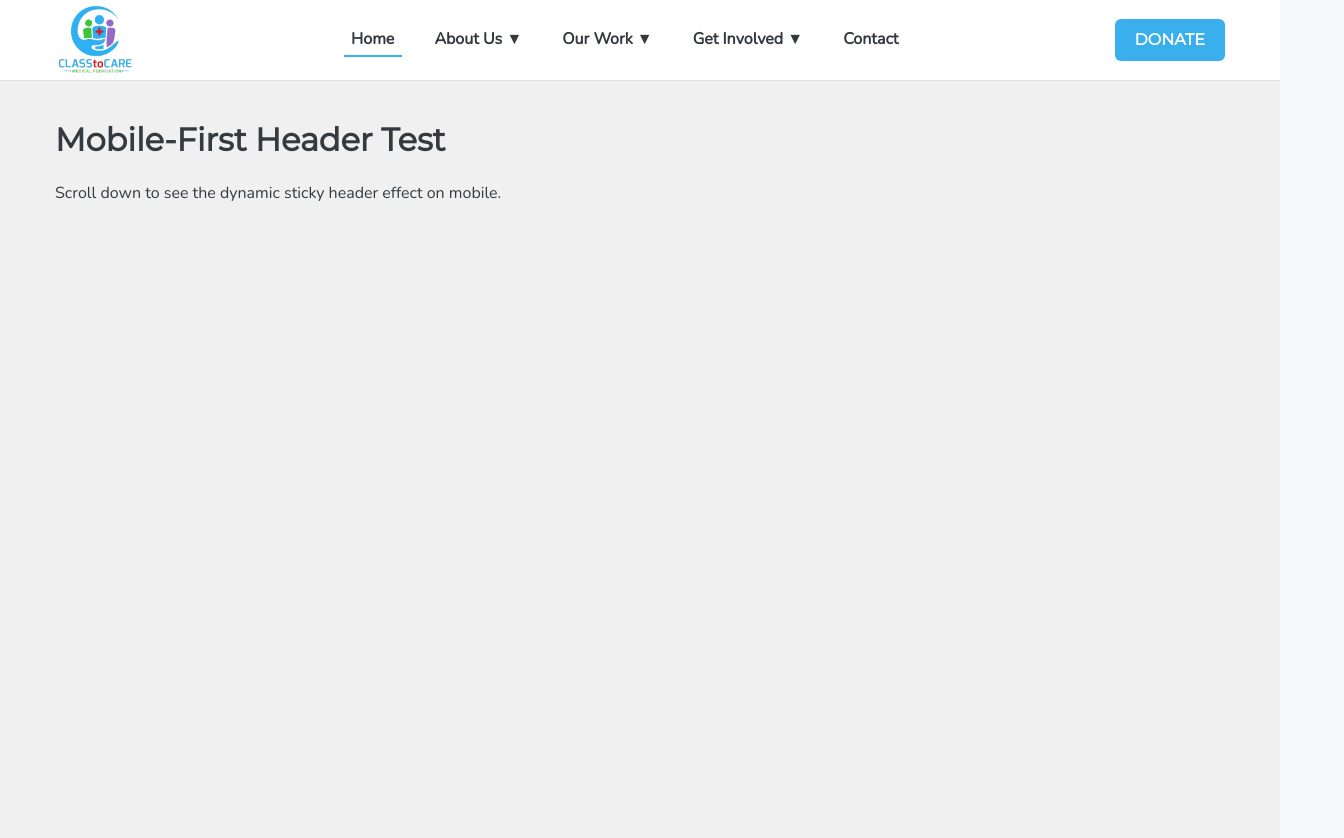
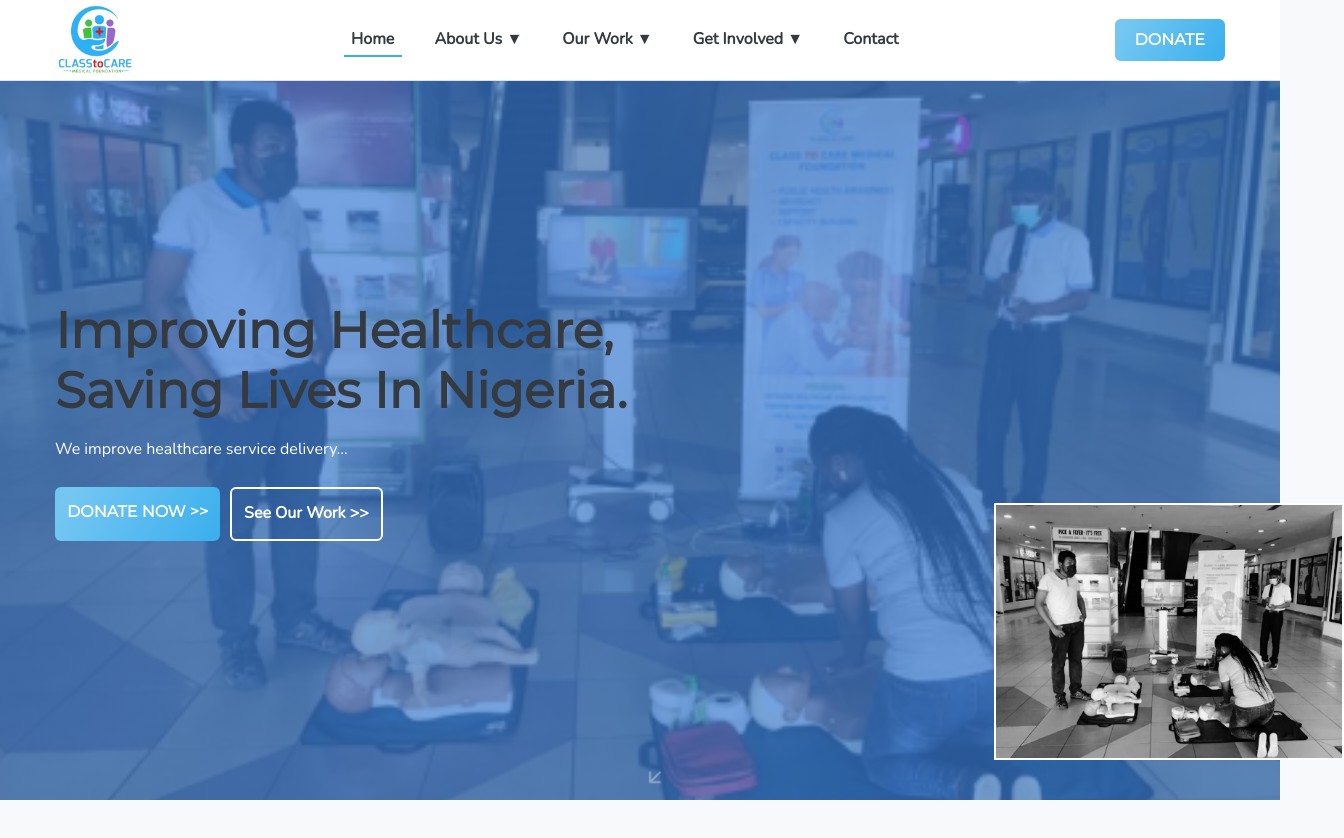
Before and after one commit to xtarflex/Class-to-care, a plain HTML site: page index.html in a window 1280 px wide. Shown: the top 838 px of the page, 1344 px wide, since content can reach past the window. After the commit the page ends 801 px from the top, so only its background shows below. Drawn offline with nearby package versions, Linux system fonts and the light colour scheme.

Commit message:
feat(homepage): implement hero section with animations
Add new hero section to homepage with:
- Animated title and subtitle with fade-and-slide effect
- Interactive buttons with glass-wipe animation
- Scroll indicator with shooting arrows animation
- Responsive design for mobile devices

```diff
--- a/css/base/_animations.css
+++ b/css/base/_animations.css
@@ -1,12 +1,40 @@
-/* Used for the glare effect on .btn-primary */
-@keyframes glare {
-  0% {
-    left: -100%;
-  }
-  5% {
-    left: 100%;
-  }
-  100% {
-    left: 100%;
-  }
+/* =================================== */
+/* 7. KEYFRAME ANIMATIONS              */
+/* =================================== */
+
+/* --- Hero Section Entrance --- */
+@keyframes fade-and-slide-up {
+    from {
+        opacity: 0;
+        transform: translateY(50px);
+    }
+    to {
+        opacity: 1;
+        transform: translateY(0);
+    }
 }
+
+/* --- Scroll Down Indicator --- */
+@keyframes shooting-arrows {
+    0% {
+        opacity: 0;
+        transform: rotate(45deg) translate(-15px, -15px);
+    }
+    50% {
+        opacity: 1;
+    }
+    100% {
+        opacity: 0;
+        transform: rotate(45deg) translate(15px, 15px);
+    }
+}
+
+/* --- Button Effects --- */
+@keyframes glass-wipe {
+    0% {
+        transform: translateX(-150%);
+    }
+    100% {
+        transform: translateX(150%);
+    }
+}
--- /dev/null
+++ b/css/pages/_home.css
@@ -0,0 +1,112 @@
+/* --- 6.1 Hero Section (Mobile-First) --- */
+.hero {
+    position: relative;
+    height: 100vh;
+    background-image: linear-gradient(to right, rgba(58, 123, 213, 0.7), rgba(58, 123, 213, 0.7)), url('../../Assets/images/hero-bg.webp');
+    background-size: cover;
+    background-position: center;
+    display: flex;
+    align-items: center;
+    justify-content: center;
+    text-align: center;
+    color: #fff;
+    padding: 0 var(--container-padding);
+}
+
+.hero__container {
+    width: 100%;
+}
+
+.hero__title {
+    font-size: 3.5rem;
+    margin-bottom: 1.5rem;
+    animation: fade-and-slide-up 0.8s 0.2s ease-out forwards;
+    opacity: 0;
+}
+
+.hero__subtitle {
+    font-size: 1.6rem;
+    margin-bottom: 2.5rem;
+    animation: fade-and-slide-up 0.8s 0.4s ease-out forwards;
+    opacity: 0;
+}
+
+.hero__buttons {
+    display: flex;
+    flex-direction: column;
+    gap: 1rem;
+    animation: fade-and-slide-up 0.8s 0.6s ease-out forwards;
+    opacity: 0;
+}
+
+.hero__buttons .btn {
+    width: 100%;
+    padding: 1.2rem;
+}
+
+.hero__buttons .btn-secondary {
+    border: 2px solid #fff;
+    background: transparent;
+    color: #fff;
+}
+
+.hero__photostrip {
+    display: none; /* Hidden on mobile */
+}
+
+.hero__scroll-indicator {
+    position: absolute;
+    bottom: 2rem;
+    left: 50%;
+    transform: translateX(-50%);
+    animation: shooting-arrows 2s infinite ease-out;
+}
+
+.hero__scroll-indicator svg {
+    stroke: #fff;
+}
+
+/* --- Desktop Styles --- */
+@media (min-width: 992px) {
+    .hero {
+        text-align: left;
+    }
+
+    .hero__container {
+        display: flex;
+        align-items: center;
+        justify-content: space-between;
+    }
+
+    .hero__content {
+        max-width: 60%;
+    }
+
+    .hero__title {
+        font-size: 5rem;
+    }
+
+    .hero__buttons {
+        flex-direction: row;
+    }
+
+    .hero__buttons .btn {
+        width: auto;
+    }
+
+    .hero__photostrip {
+        display: block;
+        position: absolute;
+        bottom: 5%;
+        right: -5%;
+        transform: rotate(-30deg);
+        animation: fade-and-slide-up 1s 0.8s ease-out forwards;
+        opacity: 0;
+    }
+
+    .hero__photostrip img {
+        width: 350px;
+        border: 2px solid white;
+        filter: grayscale(1);
+    }
+}
--- a/css/style.css
+++ b/css/style.css
@@ -19,3 +19,4 @@
 @import "components/_buttons.css";
 @import "components/_header.css";
 @import "components/_navigation.css";
+@import "pages/_home.css";
--- a/index.html
+++ b/index.html
@@ -118,12 +118,25 @@
              <a href="/donate" class="btn btn-primary mobile-donate-btn">DONATE</a>
          </nav>
      </div>
-     <!-- Main Content Section -->
-     <main style="padding-top: 100px; height: 2000px; background: #f0f0f0;">
-         <div class="container">
-             <h1>Mobile-First Header Test</h1>
-             <p>Scroll down to see the dynamic sticky header effect on mobile.</p>
-         </div>
+     <main>
+         <section class="hero">
+             <div class="container hero__container">
+                 <div class="hero__content">
+                     <h1 class="hero__title">Improving Healthcare, Saving Lives In Nigeria.</h1>
+                     <p class="hero__subtitle">We improve healthcare service delivery...</p>
+                     <div class="hero__buttons">
+                         <a href="#" class="btn btn-primary">Donate Now >></a>
+                         <a href="#" class="btn btn-secondary">See Our Work >></a>
+                     </div>
+                 </div>
+                 <div class="hero__photostrip">
+                     <img src="Assets/images/photostrip-image.webp" alt="Photostrip Image">
+                 </div>
+             </div>
+             <div class="hero__scroll-indicator">
+                 <svg xmlns="http://www.w3.org/2000/svg" width="24" height="24" viewBox="0 0 24 24" fill="none" stroke="currentColor" stroke-width="2" stroke-linecap="round" stroke-linejoin="round"><path d="M12 5v14M19 12l-7 7-7-7"/></svg>
+             </div>
+         </section>
      </main>
 
      <script src="js/utils/dom-selectors.js" defer></script>
```
